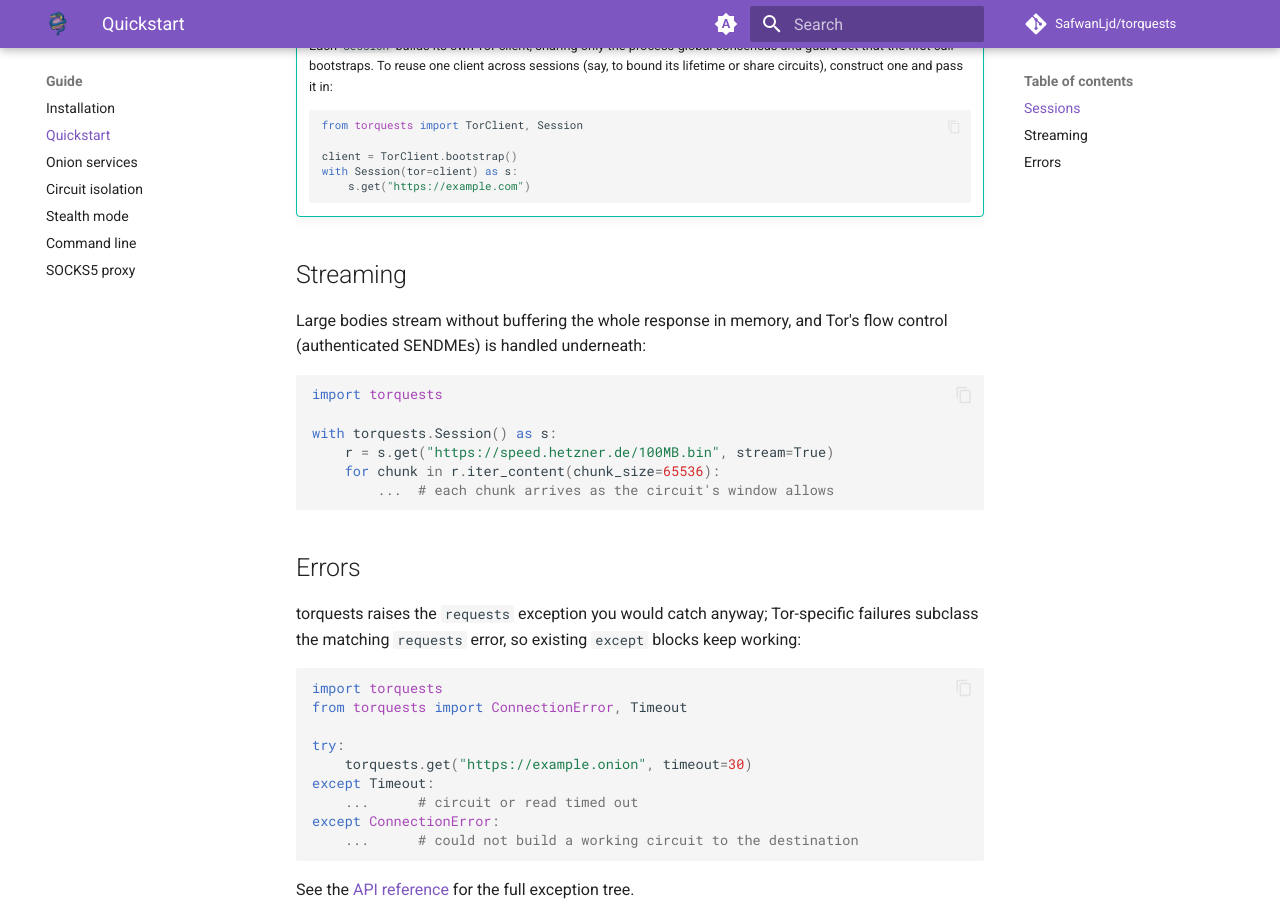
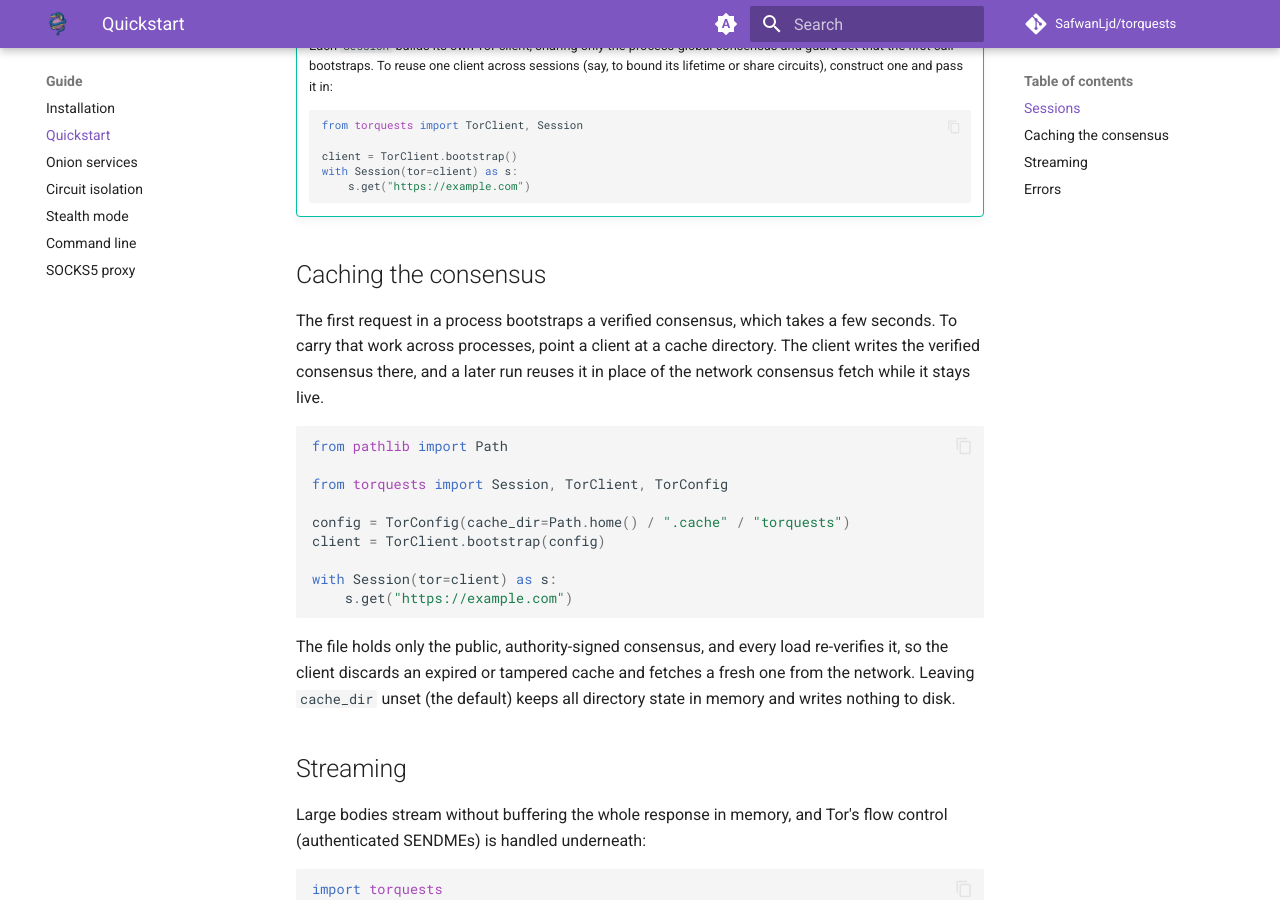
Before and after one commit to SafwanLjd/torquests, an MkDocs documentation site: the page built from docs/quickstart.md, in a window 1280 px wide and 900 px high, scrolled down 835 px. Built offline with MkDocs 1.6.1 and Material for MkDocs 9.7.7, drawn with Linux system fonts in a browser that asks for light colours; comment, search, counter and statistics services are not loaded.

Commit message:
docs: document consensus caching and show an onion fetch
Add a quickstart section and safety note for the on-disk consensus cache, a
README bullet, and a terminal demo of a v3 onion fetch above the fold.

````diff
--- a/docs/quickstart.md
+++ b/docs/quickstart.md
@@ -42,6 +42,30 @@
         s.get("https://example.com")
     ```
 
+## Caching the consensus
+
+The first request in a process bootstraps a verified consensus, which takes a few
+seconds. To carry that work across processes, point a client at a cache directory. The
+client writes the verified consensus there, and a later run reuses it in place of the
+network consensus fetch while it stays live.
+
+```python
+from pathlib import Path
+
+from torquests import Session, TorClient, TorConfig
+
+config = TorConfig(cache_dir=Path.home() / ".cache" / "torquests")
+client = TorClient.bootstrap(config)
+
+with Session(tor=client) as s:
+    s.get("https://example.com")
+```
+
+The file holds only the public, authority-signed consensus, and every load re-verifies
+it, so the client discards an expired or tampered cache and fetches a fresh one from the
+network. Leaving `cache_dir` unset (the default) keeps all directory state in memory and
+writes nothing to disk.
+
 ## Streaming
 
 Large bodies stream without buffering the whole response in memory, and Tor's flow control
````
Also changed, not shown: README.md (+7 -0 lines), docs/safety.md (+9 -0 lines), docs/assets/torquests-onion.gif (added).
